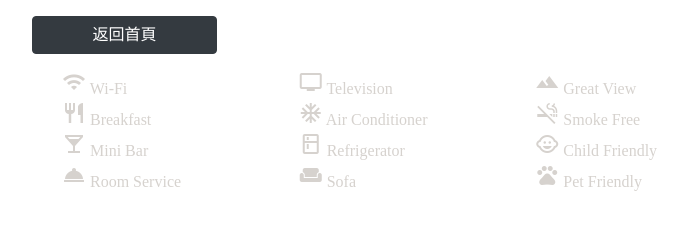
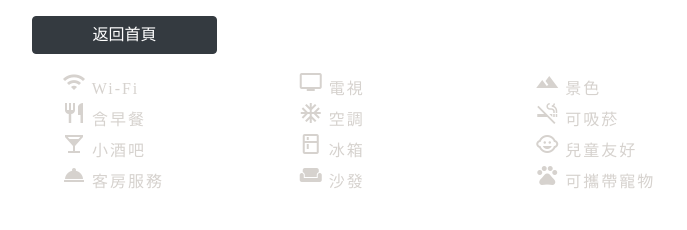
Before and after one commit to ChuKuoHua/Hex_hotel, a plain HTML site: page room.html in a window 1280 px wide. Shown: the whole page, without its empty margins (53-740 px from the left). Drawn offline with nearby package versions, Linux system fonts and the light colour scheme; no server answers.

Commit message:
update amenitiesData

```diff
--- a/room.html
+++ b/room.html
@@ -33,47 +33,47 @@
         </li>
         <li class="col-4">
           <i class="material-icons">tv</i>
-          <span>Television</span>
+          <span>電視</span>
         </li>
         <li class="col-4">
           <i class="material-icons">landscape</i>
-          <span>Great View</span>
+          <span>景色</span>
         </li>
         <li class="col-4">
           <i class="material-icons">restaurant</i>
-          <span>Breakfast</span>
+          <span>含早餐</span>
         </li>
         <li class="col-4">
           <i class="material-icons">ac_unit</i>
-          <span>Air Conditioner</span>
+          <span>空調</span>
         </li>
         <li class="col-4">
           <i class="material-icons">smoke_free</i>
-          <span>Smoke Free</span>
+          <span>可吸菸</span>
         </li>
         <li class="col-4">
           <i class="material-icons">local_bar</i>
-          <span>Mini Bar</span>
+          <span>小酒吧</span>
         </li>
         <li class="col-4">
           <i class="material-icons">kitchen</i>
-          <span>Refrigerator</span>
+          <span>冰箱</span>
         </li>
         <li class="col-4">
           <i class="material-icons">child_care</i>
-          <span>Child Friendly</span>
+          <span>兒童友好</span>
         </li>
         <li class="col-4">
           <i class="material-icons">room_service</i>
-          <span>Room Service</span>
+          <span>客房服務</span>
         </li>
         <li class="col-4">
           <i class="material-icons">weekend</i>
-          <span>Sofa</span>
+          <span>沙發</span>
         </li>
         <li class="col-4">
           <i class="material-icons">pets</i>
-          <span>Pet Friendly</span>
+          <span>可攜帶寵物</span>
         </li>
       </ul>
     </div>
--- a/scss/room.scss
+++ b/scss/room.scss
@@ -59,6 +59,7 @@ li{
   flex-wrap: wrap;
 }
 .amenities-list li{
+  letter-spacing: 2px;
   color: #d6d2ce;
   &.active{
     color: #1e2321;
```
Also changed, not shown: css/all.css.
